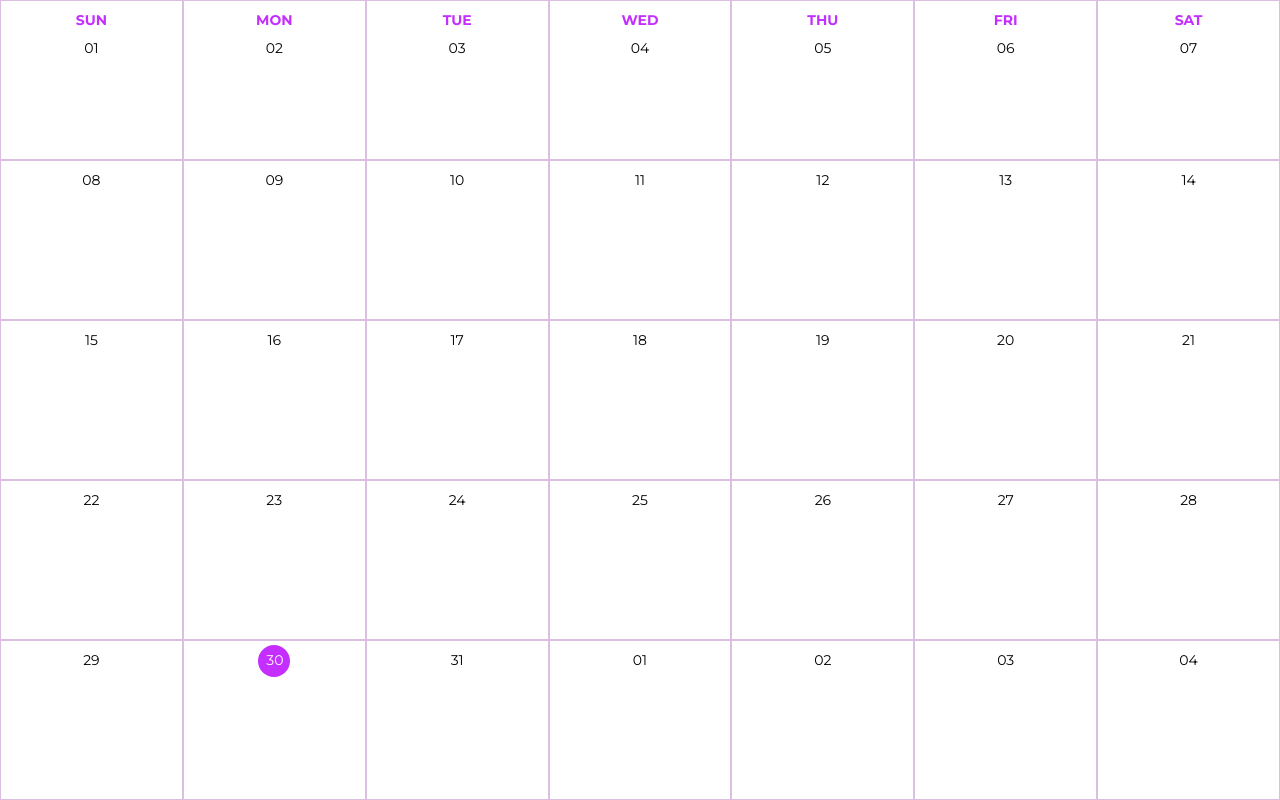
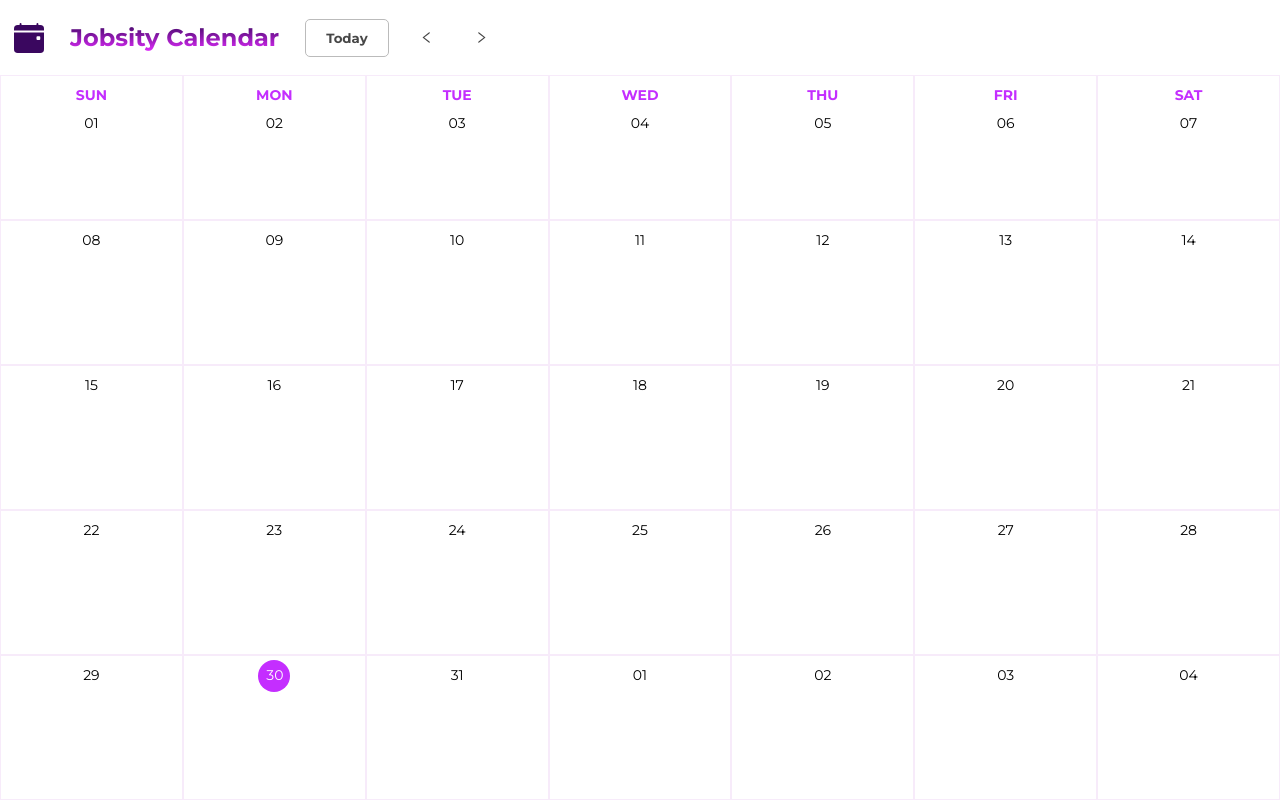
Before and after one commit to jlvillegas04/jobsity-calendar, a React (Vite) app: page / in a window 1280 px wide. Built offline with nearby package versions, Linux system fonts and the light colour scheme.

Commit message:
add: header styling

```diff
--- a/index.html
+++ b/index.html
@@ -4,7 +4,7 @@
     <meta charset="UTF-8" />
     <link rel="icon" type="image/svg+xml" href="/vite.svg" />
     <meta name="viewport" content="width=device-width, initial-scale=1.0" />
-    <title>Vite + React</title>
+    <title>Jobsity Calendar</title>
     <link rel="preconnect" href="https://fonts.googleapis.com">
     <link rel="preconnect" href="https://fonts.gstatic.com" crossorigin>
     <link href="https://fonts.googleapis.com/css2?family=Montserrat:wght@400;700&display=swap" rel="stylesheet">
--- a/package.json
+++ b/package.json
@@ -13,6 +13,7 @@
     "dayjs": "^1.11.10",
     "react": "^18.2.0",
     "react-dom": "^18.2.0",
+    "react-icons": "^4.11.0",
     "sass": "^1.69.5"
   },
   "devDependencies": {
--- a/src/Components/Day/Day.scss
+++ b/src/Components/Day/Day.scss
@@ -1,5 +1,5 @@
 .days {
-    border: 1px solid rgb(219, 191, 226);
+    border: 1px solid rgb(247, 235, 250);
     display: flex;
     flex-direction: column;
     .current-day {
--- a/src/Components/Header/Header.jsx
+++ b/src/Components/Header/Header.jsx
@@ -1,5 +1,23 @@
+import "./Header.scss";
+
+import { BsFillCalendarEventFill } from "react-icons/bs";
+import { AiOutlineLeft, AiOutlineRight } from "react-icons/ai";
+
+
 export default function Header() {
   return (
-    <div></div>
+    <header className="header">
+      <BsFillCalendarEventFill className="header-logo"/>
+      <h1 className="header-name">Jobsity Calendar</h1>
+      <button className="header-today-btn">
+        Today
+      </button>
+      <button className="chevron-btn">
+        <AiOutlineLeft />
+      </button>
+      <button className="chevron-btn">
+        <AiOutlineRight />
+      </button>
+    </header>
   )
 }
--- /dev/null
+++ b/src/Components/Header/Header.scss
@@ -0,0 +1,58 @@
+.header {
+    padding: 10px 4px;
+    display: flex;
+    align-items: center;
+
+    .header-logo {
+        margin: 10px;
+        width: 30px;
+        height: 30px;
+        color:#3a075f;
+    }
+
+    .header-name {
+        margin: 0 16px;
+        font-size: 24px;
+        font-weight: bold;
+        background: linear-gradient(0deg, #e32cff, #3a075f);
+        -webkit-background-clip: text;
+        background-clip: text;
+        color: transparent;
+    }
+
+    .header-today-btn {
+        margin: 0 10px;
+        padding: 10px 20px;
+        border-radius: 5px;
+        border: 1px solid #bbbbbb;
+        background: white;
+        font-weight: bold;
+        color: #474747;
+        cursor: pointer;
+    }
+
+    .header-today-btn:hover {
+        background-color: #f0f0f0;
+    }
+
+    .chevron-btn {
+        background-color: white;
+        border: none;
+        outline: none;
+        border-radius: 50%;
+        cursor: pointer;
+        display: flex;
+        align-items: center;
+        padding: 10px;
+        margin: 10px;
+    }
+
+    .chevron-btn svg {
+        font-size: 15px;
+        color: #474747;
+    }
+
+    .chevron-btn:hover {
+        background-color: #f0f0f0;
+    }
+}
```
Also changed, not shown: 1 other file (tests, documents, lock files or other folders).
